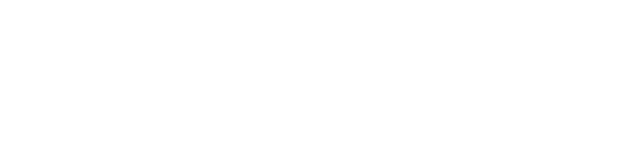
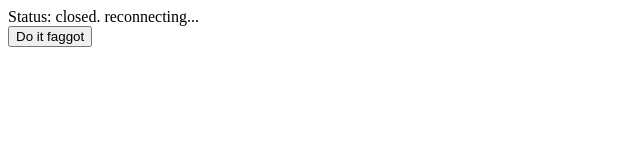
Before and after one commit to thejoshwolfe/gapless-browser, a website: page public/index.html in a window 1280 px wide. Shown: the whole page, without its empty margins (0-640 px from the left). Drawn offline with Linux system fonts and the light colour scheme.

Commit message:
basic socket connecting and sending message

```diff
--- a/public/index.html
+++ b/public/index.html
@@ -4,6 +4,10 @@
     <title>Gapless Playback Browser Streaming Demo</title>
   </head>
   <body>
+    <div>
+    Status: <span id="status">initializing</span>
+    </div>
+    <button id="button">Do it faggot</button>
     <script src="main.js"></script>
   </body>
 </html>
--- a/public/main.js
+++ b/public/main.js
@@ -1 +1,40 @@
-// TODO: anything
+(function() {
+  var host = window.document.location.host;
+  var pathname = window.document.location.pathname;
+  var match = host.match(/^(.+):(\d+)$/);
+  var port = match ? parseInt(match[2], 10) : 443;
+  var hostName = match ? match[1] : host;
+  var wsUrl = 'ws://' + hostName + ':' + port + pathname;
+  var ws = createWs();
+
+  var domStatus = document.getElementById("status");
+  var domButton = document.getElementById("button");
+  domButton.addEventListener("click", doIt, false);
+
+  function doIt() {
+    ws.send(JSON.stringify({name: 'gimmeSomeOgg'}));
+  }
+
+  function createWs() {
+    var newWs = new WebSocket(wsUrl);
+    newWs.onmessage = function(event) {
+      domStatus.innerHTML = "message: " + event.data;
+    };
+    newWs.onerror = function(event) {
+      domStatus.innerHTML = "error. reconnecting...";
+      setTimeout(function() {
+        ws = createWs();
+      }, 1000);
+    };
+    newWs.onclose = function(event) {
+      domStatus.innerHTML = "closed. reconnecting...";
+      setTimeout(function() {
+        ws = createWs();
+      }, 1000);
+    };
+    newWs.onopen = function() {
+      domStatus.innerHTML = "open";
+    };
+    return newWs;
+  }
+})();
```
Also changed, not shown: server.js (+52 -4 lines).
